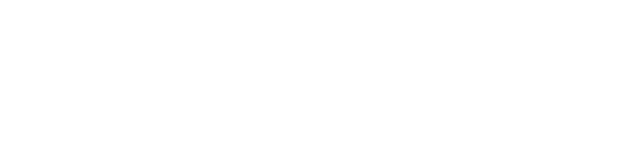
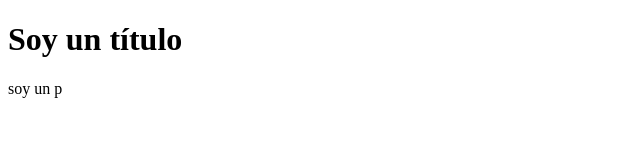
Before and after one commit to juangduque/pruebaGit, a plain HTML site: page index.html in a window 1280 px wide. Shown: the whole page, without its empty margins (0-640 px from the left). Drawn offline with Linux system fonts and the light colour scheme.

Commit message:
add two elements

```diff
--- a/index.html
+++ b/index.html
@@ -7,6 +7,7 @@
   <title>Document</title>
 </head>
 <body>
-
+  <h1>Soy un título</h1>
+  <p>soy un p</p>
 </body>
 </html>
```
